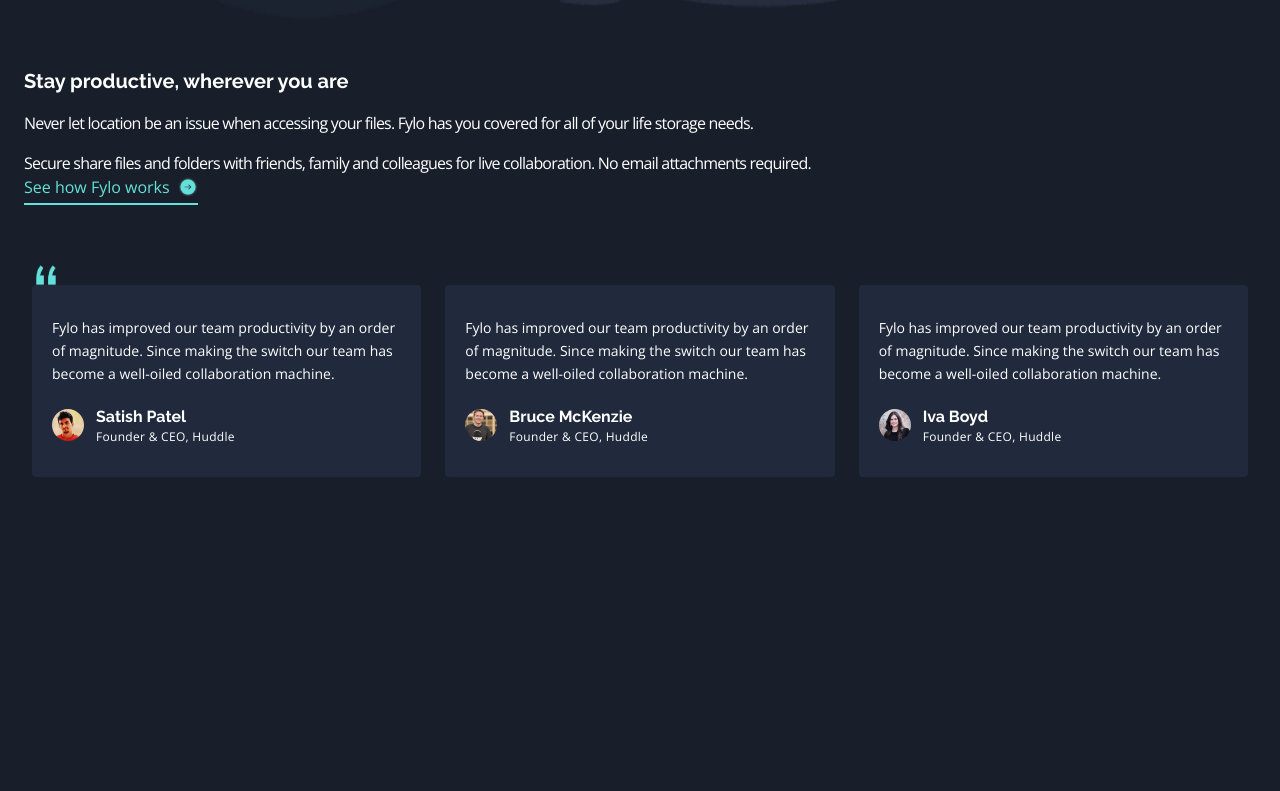
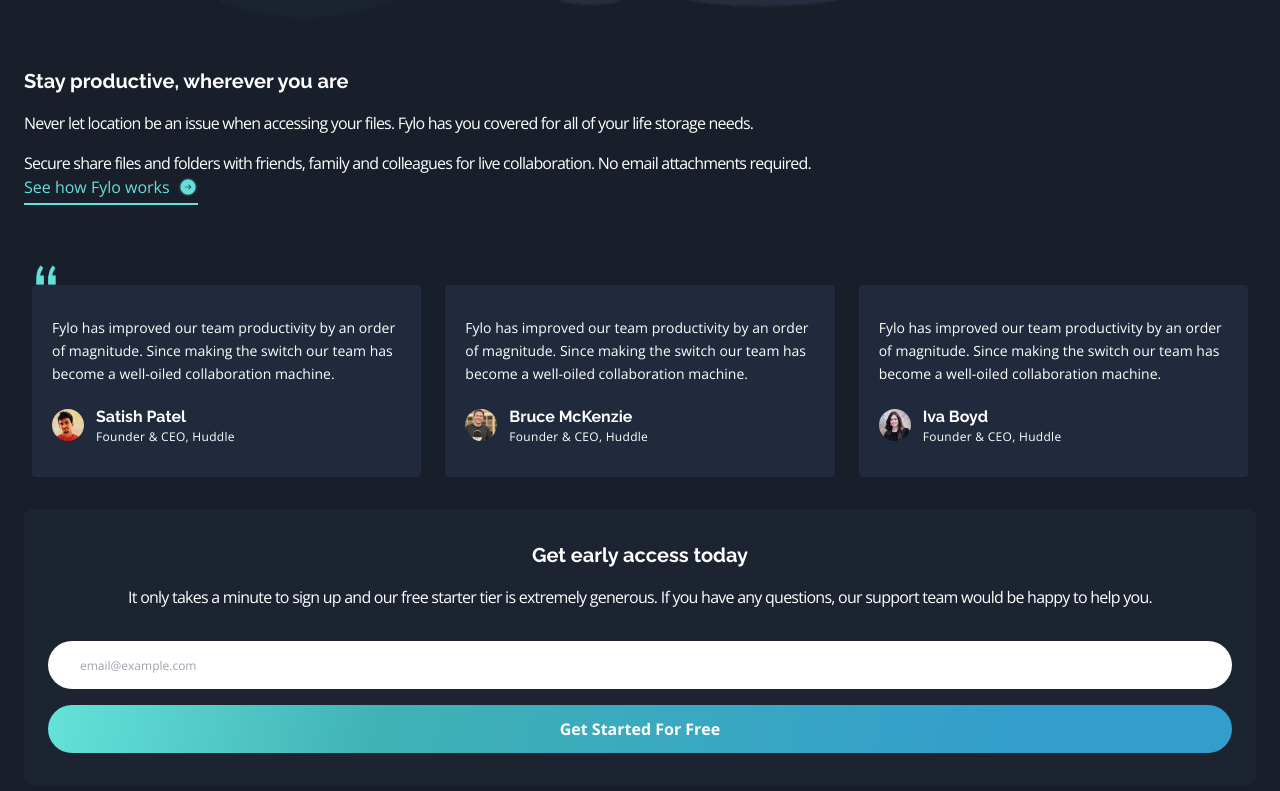
Before and after one commit to andrewpatasik/fylo-dark-theme-landing-page-master, a Next.js app: page / in a window 1280 px wide. Shown: the part 3059-3850 px from the top of the page. Before the commit the page ends 3568 px from the top, so only its background shows below. Built offline with nearby package versions, Linux system fonts and the light colour scheme.

Commit message:
subscribe section added

```diff
--- a/src/app/Details/index.tsx
+++ b/src/app/Details/index.tsx
@@ -1,6 +1,6 @@
 import Image from "next/image";
+import Link from "next/link";
 import { Raleway } from "next/font/google";
-import Link from "next/link";
 
 const raleway = Raleway({ weight: ["400", "700"], subsets: ["latin"] });
 
--- a/src/app/HeroSection/index.tsx
+++ b/src/app/HeroSection/index.tsx
@@ -15,7 +15,7 @@ export const HeroSection = () => {
           width={0}
           height={0}
           sizes="100vw"
-          className="mx-auto w-full h-auto"
+          className="w-full h-auto"
         />
       </div>
       <h1
@@ -28,7 +28,7 @@ export const HeroSection = () => {
         them wherever you need, share and collaborate with friends family, and
         co-workers.
       </p>
-      <Button>Get Started</Button>
+      <Button className="my-10">Get Started</Button>
     </section>
   );
 };
--- /dev/null
+++ b/src/app/Subscribe/index.tsx
@@ -0,0 +1,25 @@
+import { Button } from "@/components";
+import { Raleway } from "next/font/google";
+
+const raleway = Raleway({ weight: ["400", "700"], subsets: ["latin"] });
+
+export const Subscribe = () => {
+  return (
+    <section className="relative flex flex-col h-72 px-6">
+      <div className="bg-subscribe flex flex-col items-center justify-center space-y-8 py-8 px-6 rounded-lg">
+        <div className="flex flex-col justify-center items-center">
+          <h3 className={`${raleway.className} text-xl font-bold mb-4`}>Get early access today</h3>
+          <p className="text-center tracking-[-0.75px]">
+            It only takes a minute to sign up and our free starter tier is
+            extremely generous. If you have any questions, our support team
+            would be happy to help you.
+          </p>
+        </div>
+        <div className="w-full flex flex-col justify-center items-center space-y-4">
+          <input className="w-full h-12 rounded-full px-8 text-xs text-gray-500" type="text" placeholder="email@example.com" />
+          <Button className="w-full font-bold">Get Started For Free</Button>
+        </div>
+      </div>
+    </section>
+  );
+};
--- a/src/app/globals.css
+++ b/src/app/globals.css
@@ -27,6 +27,10 @@ body {
   background: var(--dark-blue-1);
 }
 
+.bg-subscribe {
+  background: var(--dark-blue-1);
+}
+
 .testimonial-card {
   background: var(--dark-blue-4);
 }
--- a/src/app/page.tsx
+++ b/src/app/page.tsx
@@ -3,6 +3,7 @@ import { HeroSection } from "./HeroSection";
 import { Features } from "./Features";
 import { Details } from "./Details";
 import { Testimonial } from "./Testimonial";
+import { Subscribe } from "./Subscribe";
 
 export default function Home() {
 
@@ -13,6 +14,7 @@ export default function Home() {
       <Features />
       <Details />
       <Testimonial />
+      <Subscribe />
     </main>
   )
 }
--- a/src/components/Background/index.tsx
+++ b/src/components/Background/index.tsx
@@ -2,7 +2,7 @@ import Image from "next/image";
 
 export const Background = ({ imageString }: { imageString: string }) => {
   return (
-    <div className="-z-50 intro absolute left-0 w-full h-96">
+    <div className="-z-50 intro absolute left-0 w-full h-[22rem]">
       <Image
         src={imageString}
         alt="background"
--- a/src/components/Button/index.tsx
+++ b/src/components/Button/index.tsx
@@ -1,5 +1,5 @@
-export const Button = ({ children }: { children: string }) => {
+export const Button = ({ children, className }: { children: string, className?: string }) => {
   return (
-    <button className="button w-3/4 h-12 rounded-full my-10">{children}</button>
+    <button className={`button w-3/4 h-12 rounded-full ${className}`}>{children}</button>
   );
 };
```
